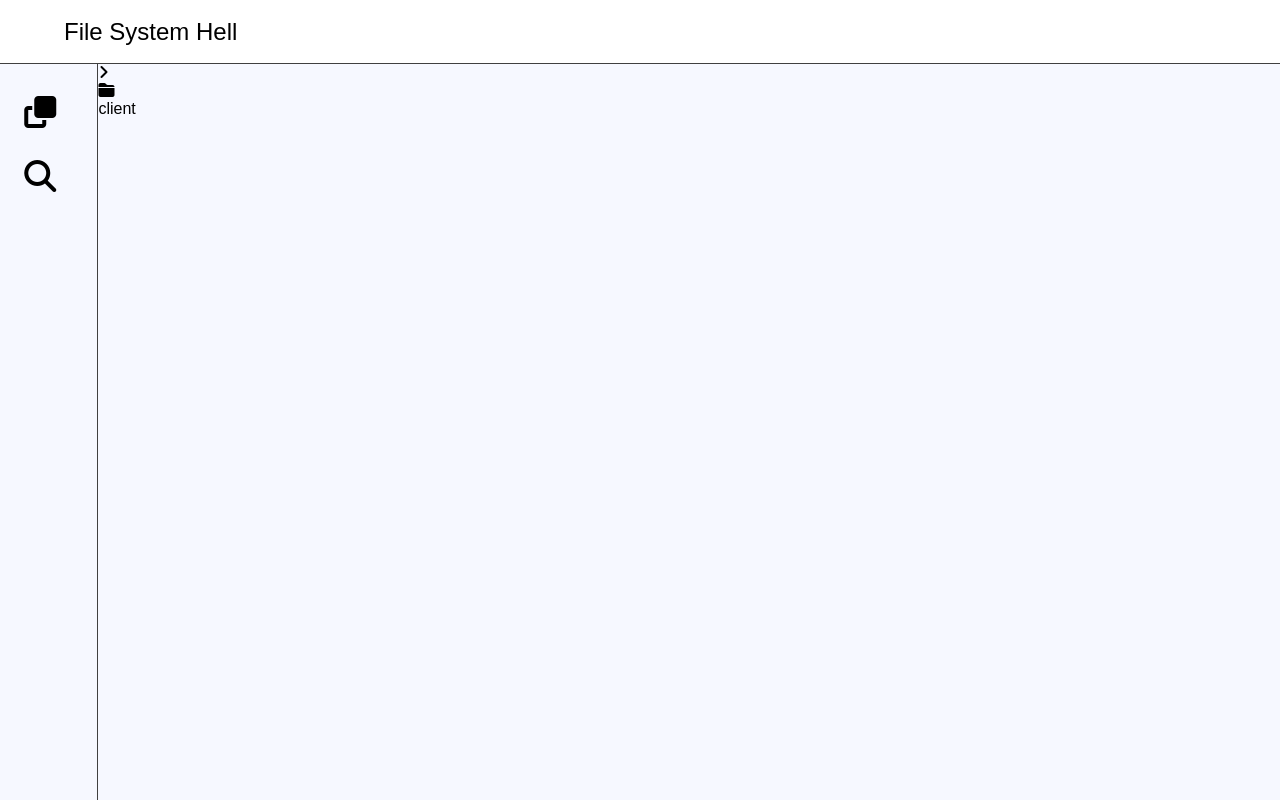
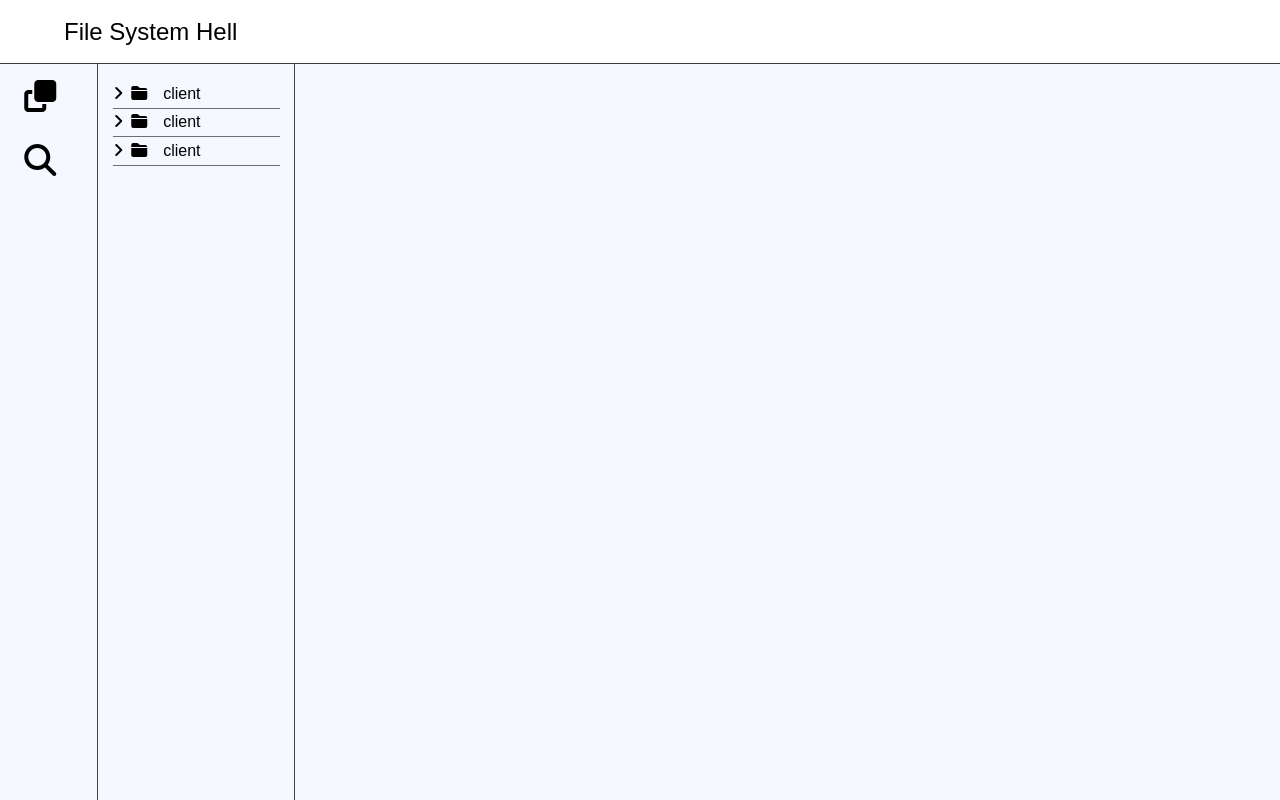
Before and after one commit to CodingJay90/File-system-Hell, a website built with webpack: page client/src/template.html in a window 1280 px wide. Built offline with nearby package versions, Linux system fonts and the light colour scheme.

Commit message:
frontend layout created

```diff
--- a/client/src/styles/styles.scss
+++ b/client/src/styles/styles.scss
@@ -56,7 +56,8 @@ body {
 
       & > div {
         width: 50%;
-        margin: 1rem 0;
+        margin-bottom: 2rem;
+        cursor: pointer;
 
         i {
           font-size: 2rem;
@@ -64,4 +65,28 @@ body {
       }
     }
   }
+  &__content {
+    border-right: 1px solid $grey;
+    padding-top: 1rem;
+
+    &-wrapper {
+      width: 85%;
+      margin: auto;
+    }
+
+    &-folder {
+      display: flex;
+      justify-content: flex-start;
+      align-items: center;
+      border-bottom: 1px solid $dark-grey;
+      padding: 0.3rem 0;
+      cursor: pointer;
+      &-arrow {
+        margin-right: 0.5rem;
+      }
+      &-icon {
+        margin-right: 1rem;
+      }
+    }
+  }
 }
--- a/client/src/template.html
+++ b/client/src/template.html
@@ -32,12 +32,30 @@
                 </div>
             </aside>
             <section class="explorer__content">
-                <div class="explorer__content-wrapper">
-                    <div class="explorer__content-container">
-                        <div class="explorer__content-folder">
-                            <div class="explorer__content-folder-arrow"><i class="fa-solid fa-angle-right"></i></div>
-                            <div class="explorer__content-folder-icon"><i class="fa-solid fa-folder-closed"></i></div>
-                            <div class="explorer__content-folder-name"><span>client</span></div>
+                <div class="explorer__content-wrapper-bg">
+                    <div class="explorer__content-wrapper">
+                        <div class="explorer__content-container">
+                            <div class="explorer__content-folder">
+                                <div class="explorer__content-folder-arrow"><i class="fa-solid fa-angle-right"></i>
+                                </div>
+                                <div class="explorer__content-folder-icon"><i class="fa-solid fa-folder-closed"></i>
+                                </div>
+                                <div class="explorer__content-folder-name"><span>client</span></div>
+                            </div>
+                            <div class="explorer__content-folder">
+                                <div class="explorer__content-folder-arrow"><i class="fa-solid fa-angle-right"></i>
+                                </div>
+                                <div class="explorer__content-folder-icon"><i class="fa-solid fa-folder-closed"></i>
+                                </div>
+                                <div class="explorer__content-folder-name"><span>client</span></div>
+                            </div>
+                            <div class="explorer__content-folder">
+                                <div class="explorer__content-folder-arrow"><i class="fa-solid fa-angle-right"></i>
+                                </div>
+                                <div class="explorer__content-folder-icon"><i class="fa-solid fa-folder-closed"></i>
+                                </div>
+                                <div class="explorer__content-folder-name"><span>client</span></div>
+                            </div>
                         </div>
                     </div>
                 </div>
```
